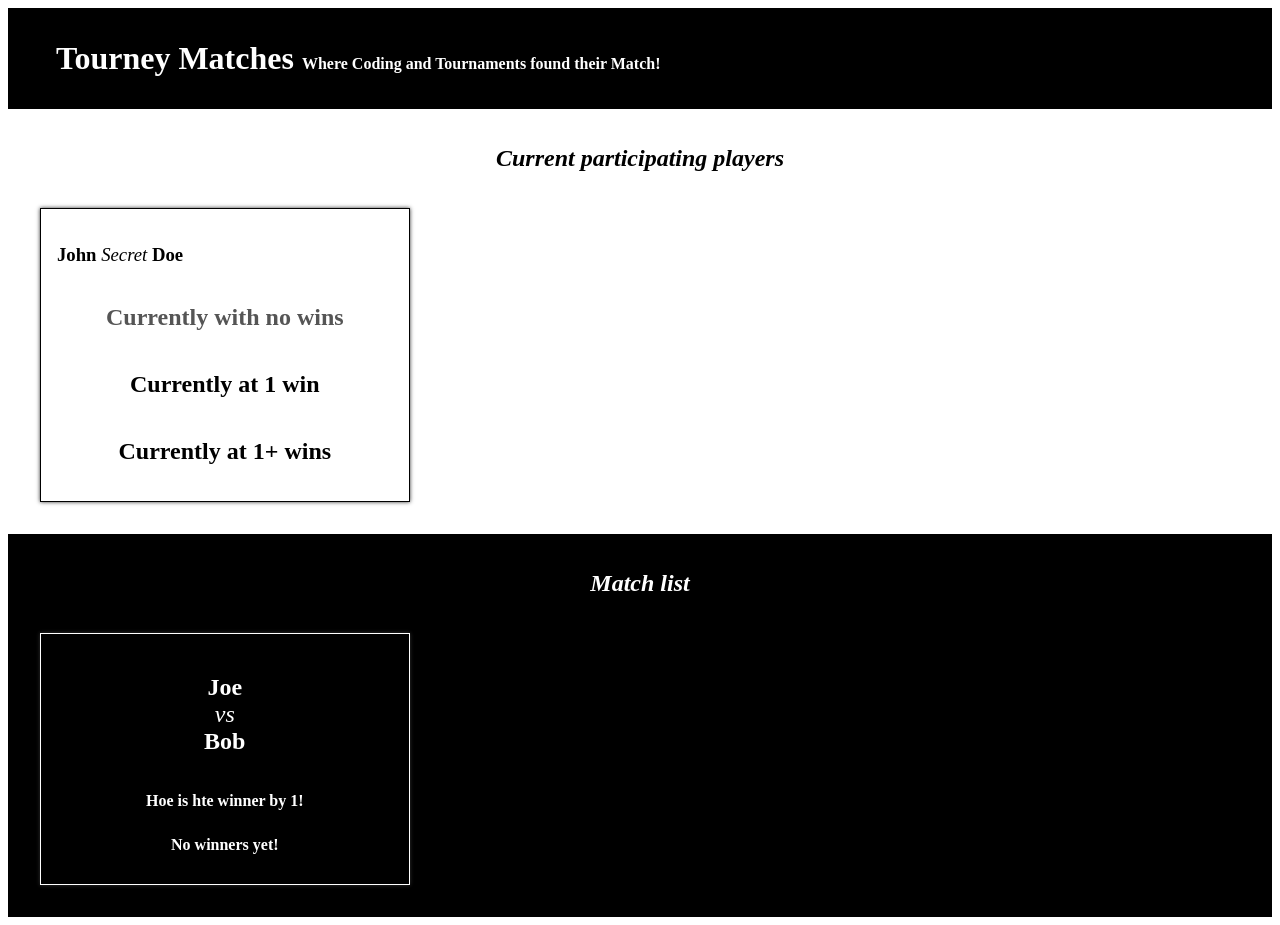
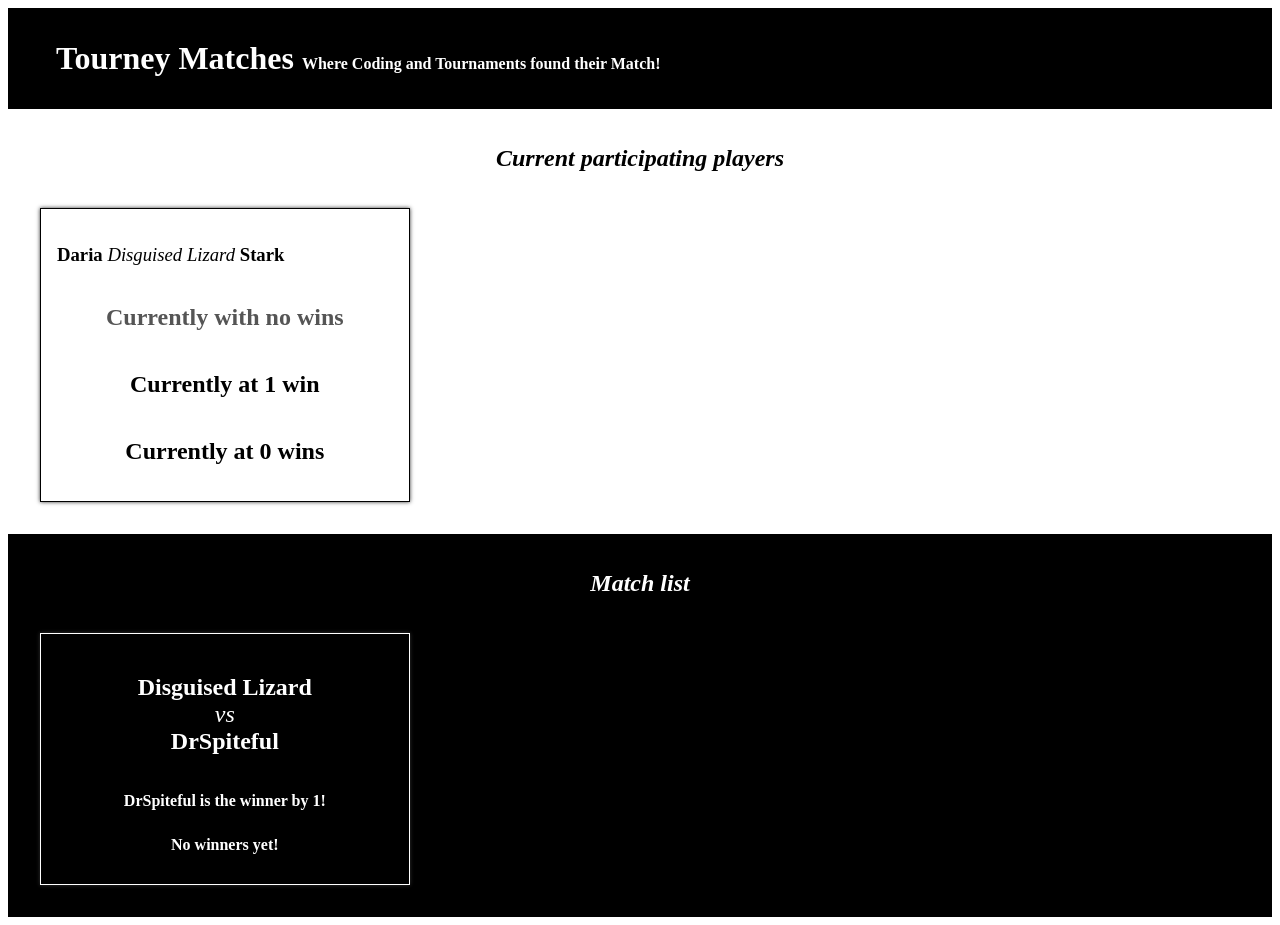
Before and after one commit to harinderlabana/tourney-matches, a React (Create React App) app: page / in a window 1280 px wide. Built offline with nearby package versions, Linux system fonts and the light colour scheme.

Commit message:
connected data to components

```diff
--- a/src/components/Match.js
+++ b/src/components/Match.js
@@ -1,9 +1,9 @@
-function Match() {
+function Match(props) {
   return (
     <article className="Match">
-      <h1>Joe <span>vs</span> Bob</h1>
+      <h1>{props.players[0]} <span>vs</span> {props.players[1]}</h1>
       {/* To be shown when there is a winner */}
-      <h2>Hoe is hte winner by 1!</h2>
+      <h2>{props.winner} is the winner by {props.scoreDifference}!</h2>
       {/* To be shown when there is no winner */}
       <h2>No winners yet!</h2>
     </article>
--- a/src/components/MatchList.js
+++ b/src/components/MatchList.js
@@ -2,11 +2,14 @@ import Match from "./Match";
 import matchData from "../data/matchData";
 
 function MatchList(props) {
+
+  const oneMatch = matchData[0];
+
   return (
     <section className="PlayerList MatchList">
       <h1>Match list</h1>
       {/* Matches will be shown here */}
-      <Match />
+      <Match players={oneMatch.players} winner={oneMatch.winner} scoreDifference={oneMatch.scoreDifference} />
     </section>
   );
 }
--- a/src/components/Player.js
+++ b/src/components/Player.js
@@ -1,15 +1,15 @@
-function Player() {
+function Player(props) {
   return (
     <article className='Player'>
       <h1>
-        John <span>Secret</span> Doe
+        {props.firstName} <span>{props.gamerTag}</span> {props.lastName}
       </h1>
       {/* To be shown when there are no wins */}
       <h2 className='zero'>Currently with no wins</h2>
       {/* To be shown when there is 1 win */}
       <h2>Currently at 1 win</h2>
       {/* To be shown when there is more than one win */}
-      <h2>Currently at 1+ wins</h2>
+      <h2>Currently at {props.wins} wins</h2>
     </article>
   );
 }
--- a/src/components/PlayerList.js
+++ b/src/components/PlayerList.js
@@ -7,11 +7,12 @@ function PlayerList(props) {
 
   const playerDataArray = preparePlayerData(playerData);
   const parsedPlayerData = addWinsToPlayers(playerDataArray, matchData);
+  const onePlayer = parsedPlayerData[0];
 
   return (
     <section className="PlayerList">
       <h1>Current participating players</h1>
-      <Player />
+      <Player gamerTag={onePlayer.gamerTag} firstName={onePlayer.firstName} lastName={onePlayer.lastName} wins={onePlayer.wins} />
     </section>
   );
 }
```
